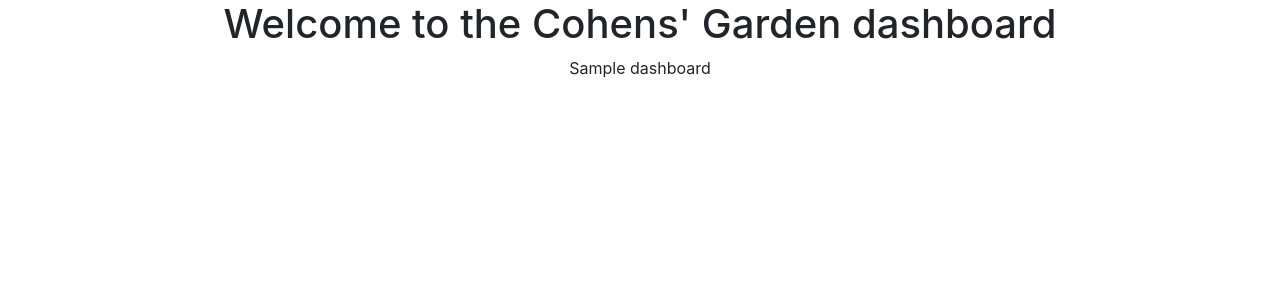
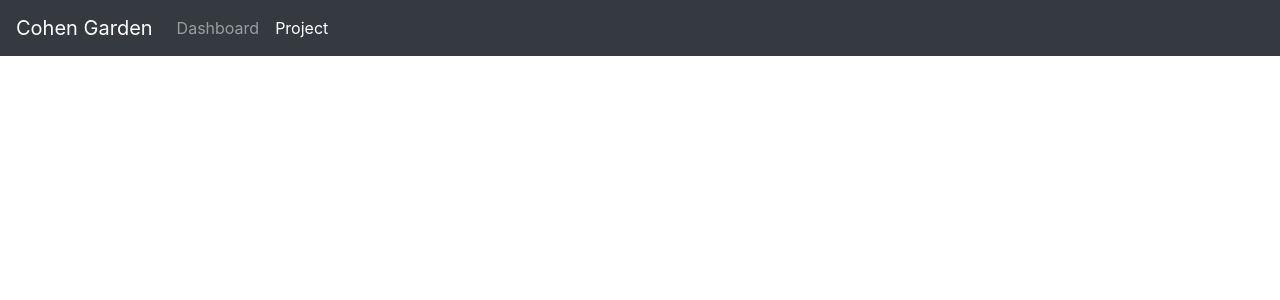
Before and after one commit to brandonfcohen1/garden_app_webapp, a Flask app: template templates/home.html in a window 1280 px wide. Shown: the top 300 px of the page. Run offline with Flask 2, Linux system fonts and the light colour scheme; the template is opened without the code that fills it: most values are stand-ins (such as "Sample title", 1, 10 or a date in 2020); some libraries are stand-ins or nearby versions.

Commit message:
put banner onto dashboard

```diff
--- a/templates/home.html
+++ b/templates/home.html
@@ -1,17 +1,44 @@
-<!DOCTYPE html>
+<!doctype html>
 <html lang="en">
+  <head>
+    <meta charset="utf-8">
+    <meta name="viewport" content="width=device-width, initial-scale=1, shrink-to-fit=no">
+    <meta name="description" content="">
+    <meta name="author" content="">
+    <link rel="icon" href="/docs/4.0/assets/img/favicons/favicon.ico">
 
-      <head>
-            <meta charset="UTF-8">
-            <meta name="viewport" content="width=device-width, initial-scale=1.0">
-            <meta http-equiv="X-UA-Compatible" content="ie=edge">
-            <title>Cohen Garden</title>
-            <link rel="stylesheet" href="https://stackpath.bootstrapcdn.com/bootstrap/4.1.3/css/bootstrap.min.css" integrity="sha384-MCw98/SFnGE8fJT3GXwEOngsV7Zt27NXFoaoApmYm81iuXoPkFOJwJ8ERdknLPMO" crossorigin="anonymous">
-      </head>
+    <title>Cohen Garden: Project Description</title>
+
+    <link rel="canonical" href="https://getbootstrap.com/docs/4.0/examples/sticky-footer-navbar/">
+
+    <!-- Bootstrap core CSS -->
+    <link href="../static/bootstrap.min.css" rel="stylesheet">
+
+    <!-- Custom styles for this template -->
+    <link href="../static/sticky-footer-navbar.css" rel="stylesheet">
+  </head>
+  <header>
+    <!-- Fixed navbar -->
+    <nav class="navbar navbar-expand-md navbar-dark fixed-top bg-dark">
+      <a class="navbar-brand" href="#">Cohen Garden</a>
+      <button class="navbar-toggler" type="button" data-toggle="collapse" data-target="#navbarCollapse" aria-controls="navbarCollapse" aria-expanded="false" aria-label="Toggle navigation">
+        <span class="navbar-toggler-icon"></span>
+      </button>
+      <div class="collapse navbar-collapse" id="navbarCollapse">
+        <ul class="navbar-nav mr-auto">
+        <li class="nav-item">
+          <a class="nav-link" href="#">Dashboard</a>
+        </li>
+          <li class="nav-item active">
+            <a class="nav-link" href="/project">Project <span class="sr-only">(current)</span></a>
+          </li>
+        </ul>
+      </div>
+    </nav>
+  </header>
 
       <body>
             <div align="center">
-                  <h1> Welcome to the Cohens' Garden dashboard </h1>
                   {{dashboard |safe}}
             </div>
       </body>
--- a/templates/project.html
+++ b/templates/project.html
@@ -31,7 +31,7 @@
         <div class="collapse navbar-collapse" id="navbarCollapse">
           <ul class="navbar-nav mr-auto">
           <li class="nav-item">
-            <a class="nav-link" href="#">Dashboard</a>
+            <a class="nav-link" href="/">Dashboard</a>
           </li>
             <li class="nav-item active">
               <a class="nav-link" href="#">Project <span class="sr-only">(current)</span></a>
@@ -95,6 +95,7 @@
       <p class="lead">The web app is really simple. There is an endpoint at which the Raspberry Pi can post the latest readings, and some logic to render a set of latest readings in a pretty simple array of charts using matplotlib and mpld3. The code for the web app can be found <a href="https://github.com/brandonfcohen1/garden_app_webapp">here</a> on GitHub.</p>
       <p class="lead">From the dashboard, we can see some really interesting things in the data:</p>
       <img src = 'static/images/graph_markup.png'>
+      <p class="lead">Since this is a mpld3 rendering, you can use the home/zoom/pan icons at the bottom left of the screen to explore the data in more detail.</p>
 
       <br>
       <br>
```
